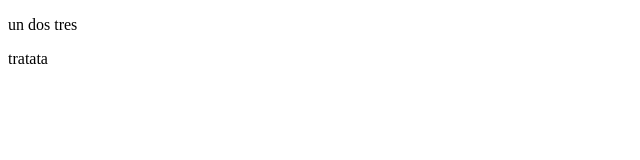
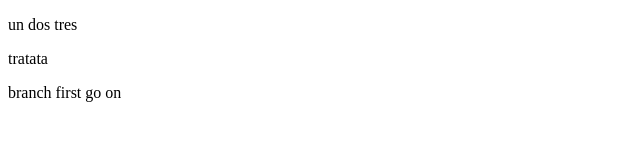
Before and after one commit to Yuriy90/gitInitial, a plain HTML site: page git/gitInitial/index.html in a window 1280 px wide. Shown: the whole page, without its empty margins (0-640 px from the left). Drawn offline with Linux system fonts and the light colour scheme.

Commit message:
update on first branch

```diff
--- a/git/gitInitial/index.html
+++ b/git/gitInitial/index.html
@@ -7,6 +7,7 @@
 <body>
    <p>un dos tres</p>
    <p>tratata</p>
+   <p>branch first go on</p>
 
 </body>
 </html>
```
